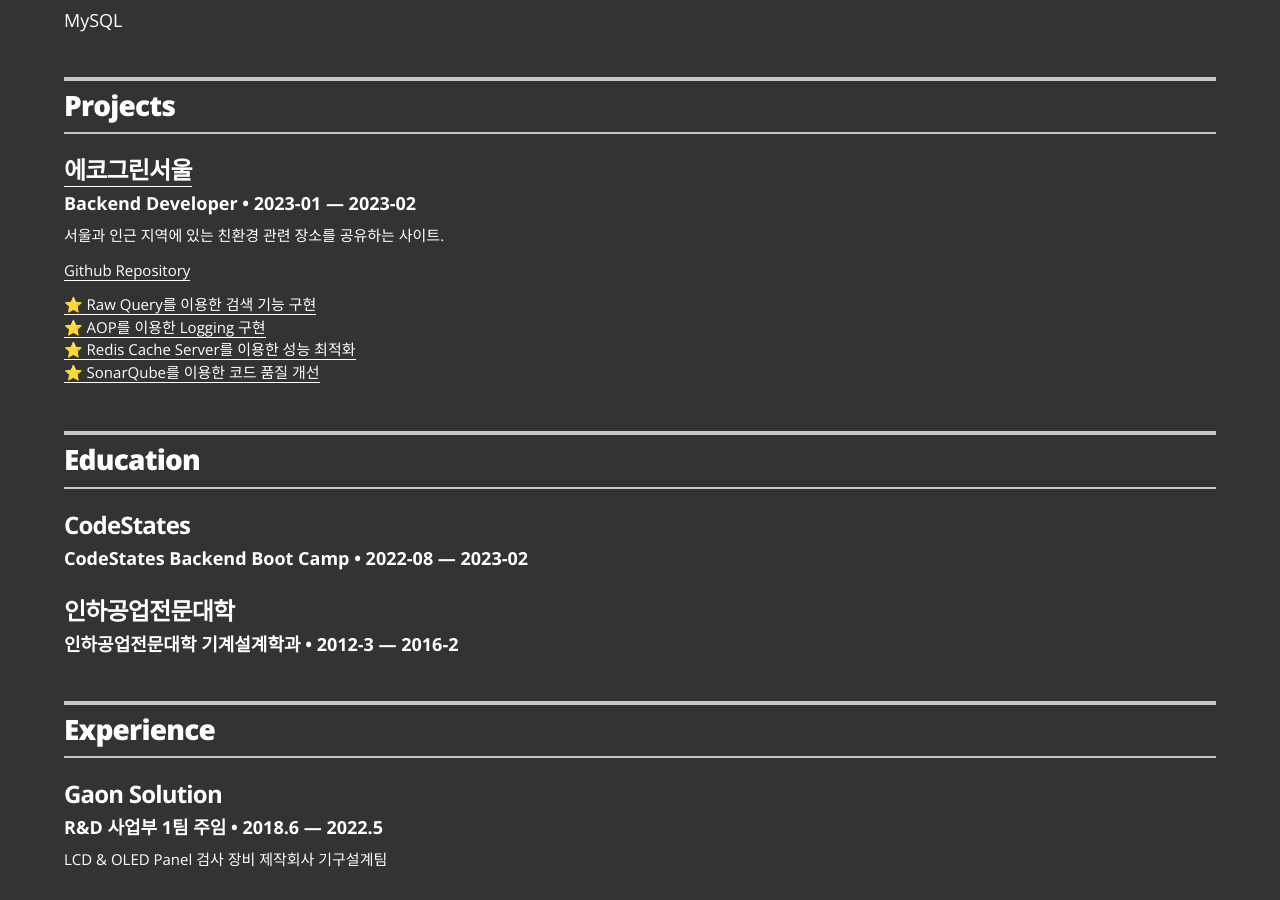
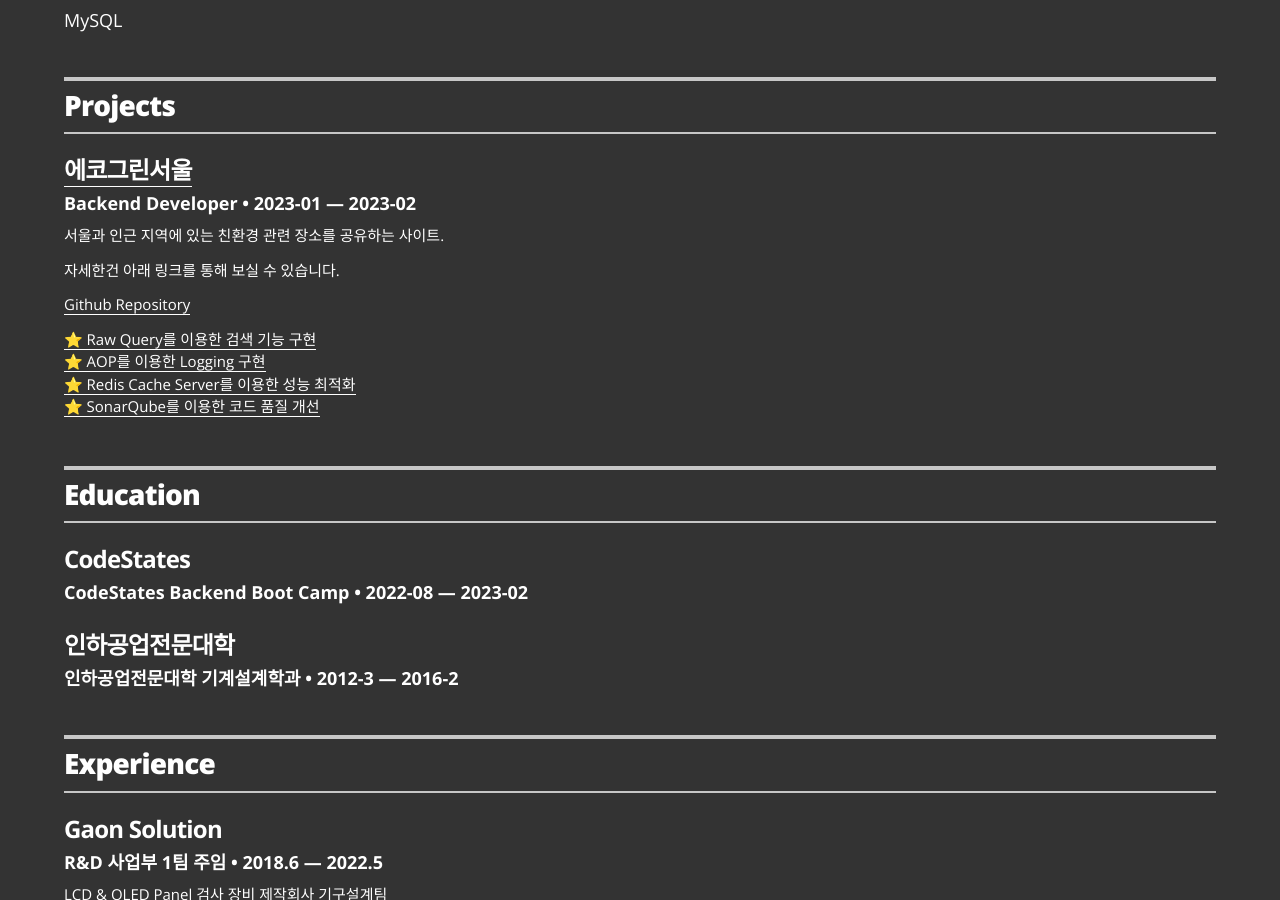
Before and after one commit to tlskals/tlskals.github.io, a Jekyll site: the page built from index.html, in a window 1280 px wide and 900 px high, scrolled down 959 px. Built offline with Jekyll 4.4.1, drawn with Linux system fonts in a browser that asks for light colours.

Commit message:
description 추가

```diff
--- a/_data/projects.yml
+++ b/_data/projects.yml
@@ -5,7 +5,8 @@
   role: Backend Developer
   duration: 2023-01 &mdash; 2023-02
   url: "https://echogreenseoul.site/"
-  description: 서울과 인근 지역에 있는 친환경 관련 장소를 공유하는 사이트.
+  description1: 서울과 인근 지역에 있는 친환경 관련 장소를 공유하는 사이트.
+  description2: 자세한건 아래 링크를 통해 보실 수 있습니다.
   repository: Github Repository
   repository-url:  "https://github.com/codestates-seb/seb41_main_027/tree/main"
   summary :
--- a/_layouts/resume.html
+++ b/_layouts/resume.html
@@ -81,7 +81,8 @@
             <meta itemprop="creator" content="{{ site.resume_name }}" itemtype="http://schema.org/Person" />
             <h3 class="resume-item-title" itemprop="name">{% if project.url %}<a href="{{ project.url }} " itemprop="url" style="color: #fff">{{ project.project }}</a>{% else %}{{ project.project }}{% endif %}</h3>
             <h4 class="resume-item-details" itemprop="description">{{ project.role }}  &bull; {{ project.duration }}</h4>
-            <p class="resume-item-copy">{{ project.description }}</p>
+            <p class="resume-item-copy">{{ project.description1 }}</p>
+            <p class="resume-item-copy">{{ project.description2 }}</p>
             <p class="resume-item-copy">{% if project.repository-url %}<a href="{{ project.repository-url }} " itemprop="url" style="color: #fff">{{ project.repository }}</a>{% else %}{{ project.repository }}{% endif %}</p>
             <p class="resume-item-copy">{{project.summary}} <A href="https://github.com/tlskals/Project_Review/blob/main/Reivew/Raw%20Query%EB%A5%BC%20%EC%9D%B4%EC%9A%A9%ED%95%9C%20Search%20%EA%B8%B0%EB%8A%A5%20%EA%B5%AC%ED%98%84.md" style="color: #fff"> ⭐ Raw Query를 이용한 검색 기능 구현 </A> <br> <A href="https://github.com/tlskals/Project_Review/blob/main/Reivew/AOP%EB%A5%BC%20%EC%9D%B4%EC%9A%A9%ED%95%9C%20Logging%20%EA%B5%AC%ED%98%84.md" style="color: #fff"> ⭐ AOP를 이용한 Logging 구현 <br><A href="https://github.com/tlskals/Project_Review/blob/main/Reivew/Redis%20Cache%20Server%EB%A5%BC%20%EC%9D%B4%EC%9A%A9%ED%95%9C%20%EC%84%B1%EB%8A%A5%20%EC%B5%9C%EC%A0%81%ED%99%94.md" style="color: #fff"> ⭐ Redis Cache Server를 이용한 성능 최적화 <br> <A href="https://github.com/tlskals/Project_Review/blob/main/Reivew/SonarQube%EB%A5%BC%20%EC%9D%B4%EC%9A%A9%ED%95%9C%20%EC%BD%94%EB%93%9C%20%ED%92%88%EC%A7%88%20%EA%B0%9C%EC%84%A0.md" style="color: #fff"> ⭐ SonarQube를 이용한 코드 품질 개선 </A></A> </A></p>
           </div>
```
